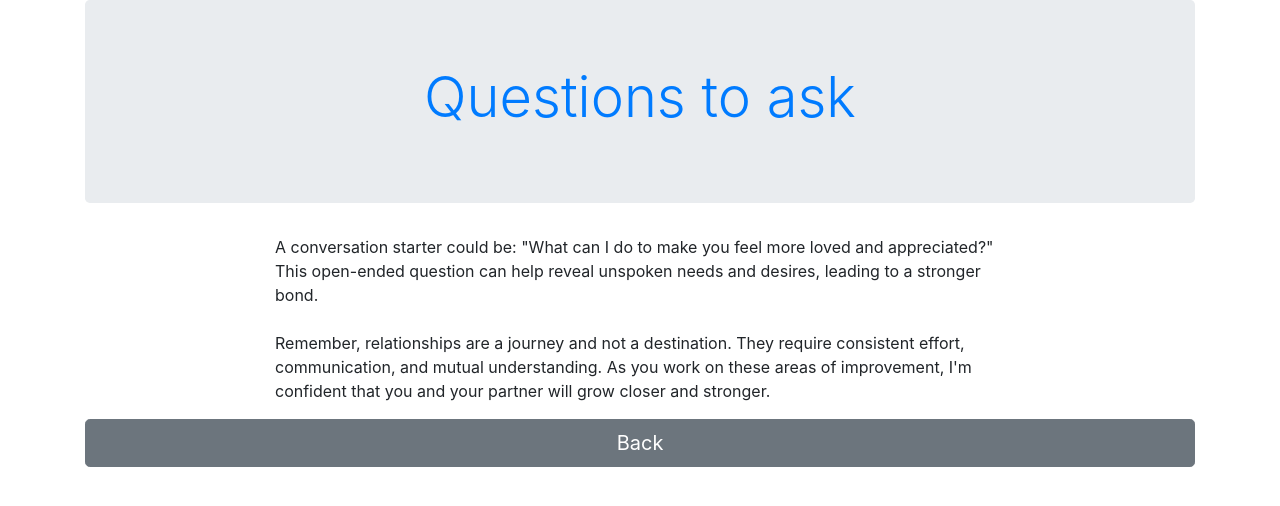
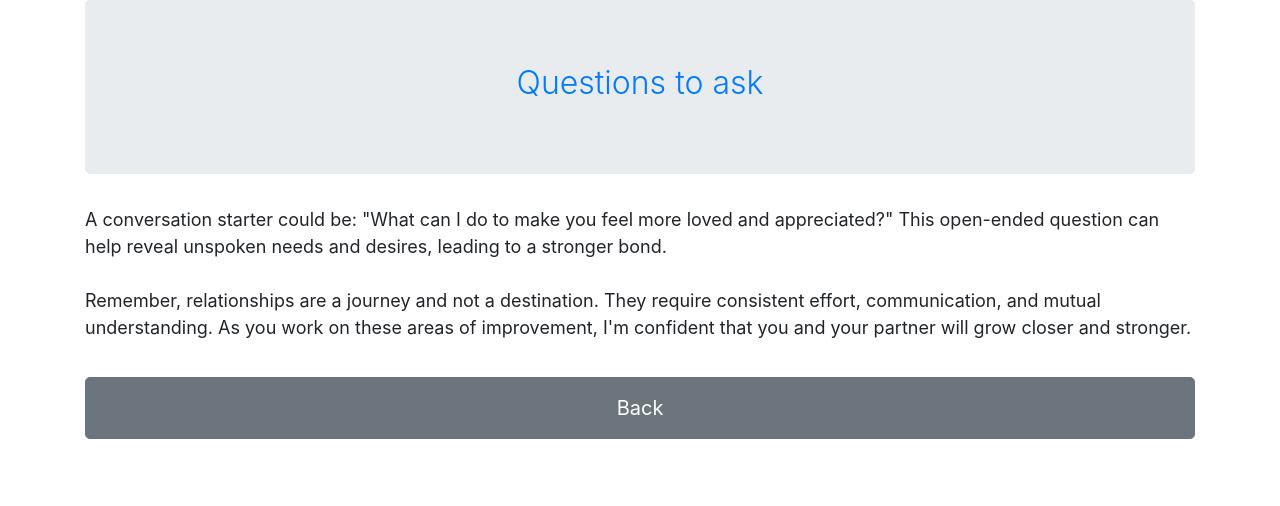
Before and after one commit to LoveGrow1/lg1, a plain HTML site: page question.html in a window 1280 px wide. Drawn offline with nearby package versions, Linux system fonts and the light colour scheme.

Commit message:
Update question.html

```diff
--- a/question.html
+++ b/question.html
@@ -2,7 +2,23 @@
 <html>
 <head>
 <title>Questions to ask</title>
+<meta name="viewport" content="width=device-width, initial-scale=1">
 <link rel="stylesheet" href="https://maxcdn.bootstrapcdn.com/bootstrap/4.0.0/css/bootstrap.min.css">
+<style>
+  .jumbotron h1.display-4 {
+    font-size: 32px;
+  }
+
+  p {
+    font-size: 18px;
+  }
+
+  .btn {
+    font-size: 20px;
+    padding: 15px 20px;
+    margin-top: 20px;
+  }
+</style>
 </head>
 <body>
 <div class="container">
@@ -10,7 +26,7 @@
     <h1 class="display-4 text-primary">Questions to ask</h1>
   </div>
   <div class="row">
-    <div class="col-md-8 mx-auto">
+    <div class="col-12">
       <p>A conversation starter could be: "What can I do to make you feel more loved and appreciated?" This open-ended question can help reveal unspoken needs and desires, leading to a stronger bond.<br><br>
 
 Remember, relationships are a journey and not a destination. They require consistent effort, communication, and mutual understanding. As you work on these areas of improvement, I'm confident that you and your partner will grow closer and stronger.</p>
```
